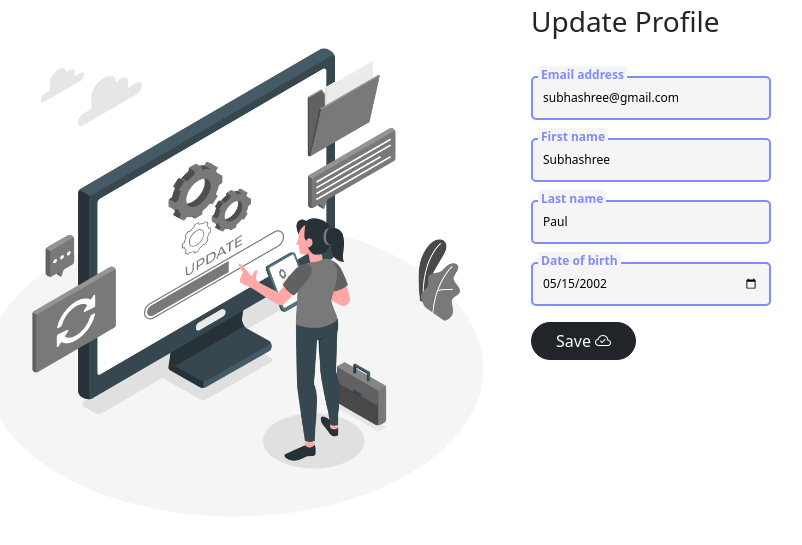
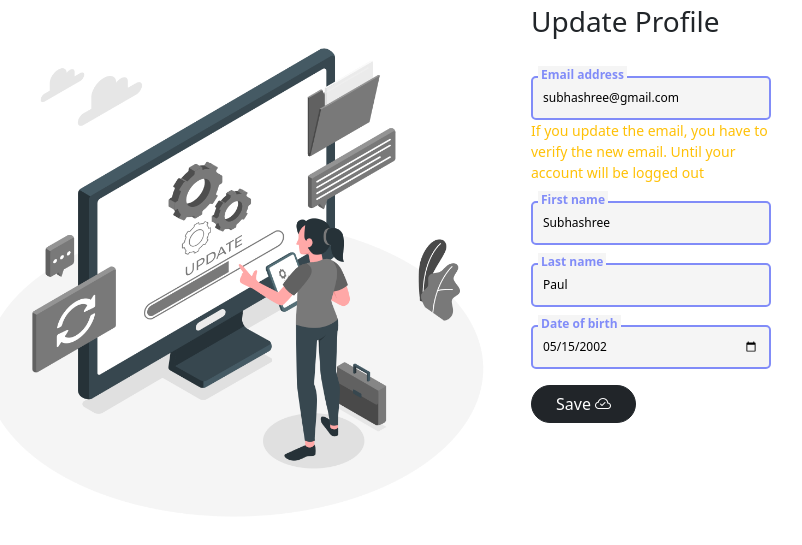
Before and after one commit to Soumen3/Your_Diary, a Django app: page /profile/update/ in a window 1280 px wide. Shown: the part 74-619 px from the top of the page, without its empty margins (121-923 px from the left). Run offline with Django 5.2, Linux system fonts and the light colour scheme; a user stored in the database is signed in; data comes from the database, SQL or seed files in the repository; both versions use the stored data as it was after the commit; some libraries are stand-ins or nearby versions; some web fonts are replaced.

Commit message:
After update the email validation function developed

```diff
--- a/diary/forms.py
+++ b/diary/forms.py
@@ -41,6 +41,7 @@ class CustomUserChangeForm(UserChangeForm):
 
 
 
+
 class LoginForm(forms.Form):
 	email = forms.EmailField(label="Email address", widget=forms.EmailInput(attrs={'class': 'form-control' , 'id':'floatingInput', 'placeholder':'Email'}))
 	password = forms.CharField(label="Password", widget=forms.PasswordInput(attrs={'class': 'form-control', 'id':'floatingPassword', 'placeholder':'Password'}))
--- a/diary/templates/update_profile.html
+++ b/diary/templates/update_profile.html
@@ -21,7 +21,12 @@
                             {% if field.name != 'password' %}
                                 <div class="coolinput">
                                     <label for="{{field.id_for_label}}" class="text">{{field.label}}</label>
+									{% if field.name == 'email' %}
 										{{field}}
+										<small class="text-warning">If you update the email, you have to verify the new email. Until your account will be logged out </small>
+									{% else %}
+										{{field}}
+									{% endif %}
                                     <small class='text-warning'>{{field.errors|striptags}}</small>
                                 </div>
                             {% endif %}
--- a/diary/views.py
+++ b/diary/views.py
@@ -243,7 +243,17 @@ def update_profile(request):
 	context = {}
 	if request.method == "POST":
 		form = CustomUserChangeForm(request.POST, instance=request.user)
+		print("user email: ", request.user.email)
+		previous_email = request.user.email
 		if form.is_valid():
+			print("form email: ", form.cleaned_data['email'])
+			if form.cleaned_data['email'] != previous_email:
+				print("email changed")
+				inactive_user = send_verification_email(request, form)
+				email = form.cleaned_data['email']
+				request.session['email'] = email
+				messages.success(request, "Verify your email to complete the registration")
+				return redirect("verificationMsg")
 			form.save()
 			messages.success(request, "You have updated your profile")
 			return redirect("profile")
```
Also changed, not shown: db.sqlite3.
